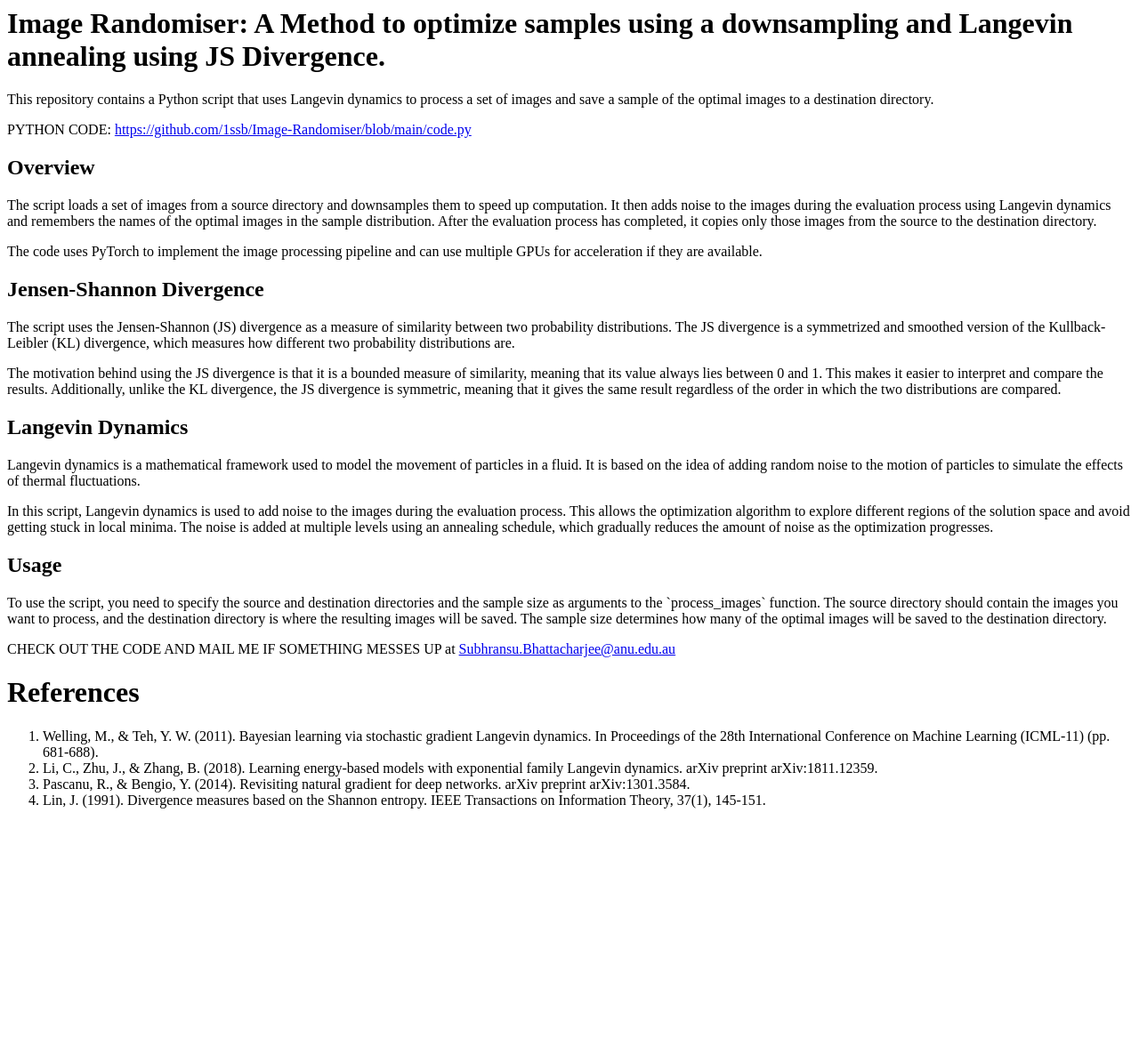
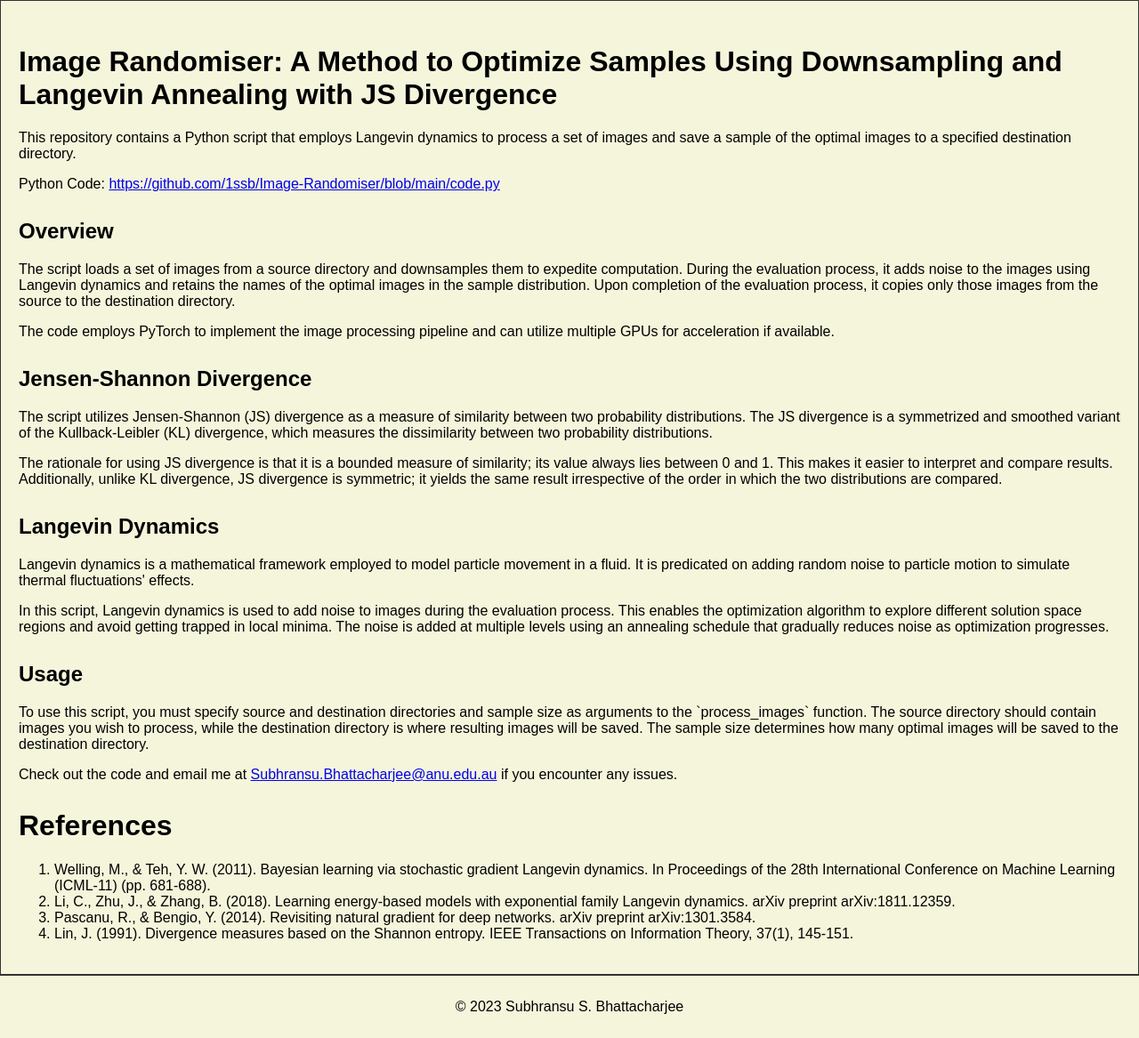
Before and after one commit to 1ssb/Image-Randomer, a plain HTML site: page index.html in a window 1280 px wide. Shown: the whole page at 89% size. Before the commit the page ends 925 px from the top, so only its background shows below. Drawn offline with Linux system fonts and the light colour scheme.

Commit message:
Update index.html

```diff
--- a/index.html
+++ b/index.html
@@ -1,32 +1,59 @@
-<h1>Image Randomiser: A Method to optimize samples using a downsampling and Langevin annealing using JS Divergence.</h1>
+<!DOCTYPE html>
+<html>
+<head>
+    <title>Image Randomiser</title>
+    <meta name="viewport" content="width=device-width, initial-scale=1">
+    <style>
+        body {
+            background-color: #F5F5DC;
+            margin: 0;
+            font-family: Arial, Helvetica, sans-serif;
+        }
+        .content {
+            padding: 20px;
+            border: 1px solid #333;
+        }
+        h1, h2 {
+            margin-top: 30px;
+        }
+        .footer {
+            padding: 10px;
+            text-align: center;
+            border-top: 1px solid #333;
+        }
+    </style>
+</head>
+<body>
+    <div class="content">
+        <h1>Image Randomiser: A Method to Optimize Samples Using Downsampling and Langevin Annealing with JS Divergence</h1>
 
-<p>This repository contains a Python script that uses Langevin dynamics to process a set of images and save a sample of the optimal images to a destination directory.</p>
+        <p>This repository contains a Python script that employs Langevin dynamics to process a set of images and save a sample of the optimal images to a specified destination directory.</p>
 
-<p>PYTHON CODE: <a href="https://github.com/1ssb/Image-Randomiser/blob/main/code.py">https://github.com/1ssb/Image-Randomiser/blob/main/code.py</a></p>
+        <p>Python Code: <a href="https://github.com/1ssb/Image-Randomiser/blob/main/code.py">https://github.com/1ssb/Image-Randomiser/blob/main/code.py</a></p>
 
         <h2>Overview</h2>
 
-<p>The script loads a set of images from a source directory and downsamples them to speed up computation. It then adds noise to the images during the evaluation process using Langevin dynamics and remembers the names of the optimal images in the sample distribution. After the evaluation process has completed, it copies only those images from the source to the destination directory.</p>
+        <p>The script loads a set of images from a source directory and downsamples them to expedite computation. During the evaluation process, it adds noise to the images using Langevin dynamics and retains the names of the optimal images in the sample distribution. Upon completion of the evaluation process, it copies only those images from the source to the destination directory.</p>
 
-<p>The code uses PyTorch to implement the image processing pipeline and can use multiple GPUs for acceleration if they are available.</p>
+        <p>The code employs PyTorch to implement the image processing pipeline and can utilize multiple GPUs for acceleration if available.</p>
 
         <h2>Jensen-Shannon Divergence</h2>
 
-<p>The script uses the Jensen-Shannon (JS) divergence as a measure of similarity between two probability distributions. The JS divergence is a symmetrized and smoothed version of the Kullback-Leibler (KL) divergence, which measures how different two probability distributions are.</p>
+        <p>The script utilizes Jensen-Shannon (JS) divergence as a measure of similarity between two probability distributions. The JS divergence is a symmetrized and smoothed variant of the Kullback-Leibler (KL) divergence, which measures the dissimilarity between two probability distributions.</p>
 
-<p>The motivation behind using the JS divergence is that it is a bounded measure of similarity, meaning that its value always lies between 0 and 1. This makes it easier to interpret and compare the results. Additionally, unlike the KL divergence, the JS divergence is symmetric, meaning that it gives the same result regardless of the order in which the two distributions are compared.</p>
+        <p>The rationale for using JS divergence is that it is a bounded measure of similarity; its value always lies between 0 and 1. This makes it easier to interpret and compare results. Additionally, unlike KL divergence, JS divergence is symmetric; it yields the same result irrespective of the order in which the two distributions are compared.</p>
 
         <h2>Langevin Dynamics</h2>
 
-<p>Langevin dynamics is a mathematical framework used to model the movement of particles in a fluid. It is based on the idea of adding random noise to the motion of particles to simulate the effects of thermal fluctuations.</p>
+        <p>Langevin dynamics is a mathematical framework employed to model particle movement in a fluid. It is predicated on adding random noise to particle motion to simulate thermal fluctuations' effects.</p>
 
-<p>In this script, Langevin dynamics is used to add noise to the images during the evaluation process. This allows the optimization algorithm to explore different regions of the solution space and avoid getting stuck in local minima. The noise is added at multiple levels using an annealing schedule, which gradually reduces the amount of noise as the optimization progresses.</p>
+        <p>In this script, Langevin dynamics is used to add noise to images during the evaluation process. This enables the optimization algorithm to explore different solution space regions and avoid getting trapped in local minima. The noise is added at multiple levels using an annealing schedule that gradually reduces noise as optimization progresses.</p>
 
         <h2>Usage</h2>
 
-<p>To use the script, you need to specify the source and destination directories and the sample size as arguments to the `process_images` function. The source directory should contain the images you want to process, and the destination directory is where the resulting images will be saved. The sample size determines how many of the optimal images will be saved to the destination directory.</p>
+        <p>To use this script, you must specify source and destination directories and sample size as arguments to the `process_images` function. The source directory should contain images you wish to process, while the destination directory is where resulting images will be saved. The sample size determines how many optimal images will be saved to the destination directory.</p>
 
-<p>CHECK OUT THE CODE AND MAIL ME IF SOMETHING MESSES UP at <a href="mailto:Subhransu.Bhattacharjee@anu.edu.au">Subhransu.Bhattacharjee@anu.edu.au</a></p>
+        <p>Check out the code and email me at <a href="mailto:Subhransu.Bhattacharjee@anu.edu.au">Subhransu.Bhattacharjee@anu.edu.au</a> if you encounter any issues.</p>
 
         <h1>References</h1>
 
@@ -36,3 +63,9 @@
             <li>Pascanu, R., & Bengio, Y. (2014). Revisiting natural gradient for deep networks. arXiv preprint arXiv:1301.3584.</li>
             <li>Lin, J. (1991). Divergence measures based on the Shannon entropy. IEEE Transactions on Information Theory, 37(1), 145-151.</li>
         </ol>
+    </div>
+    <div class="footer">
+        <p>© 2023 Subhransu S. Bhattacharjee</p>
+    </div>
+</body>
+</html>
```
Lines whose indentation alone changed are shown as unchanged.
